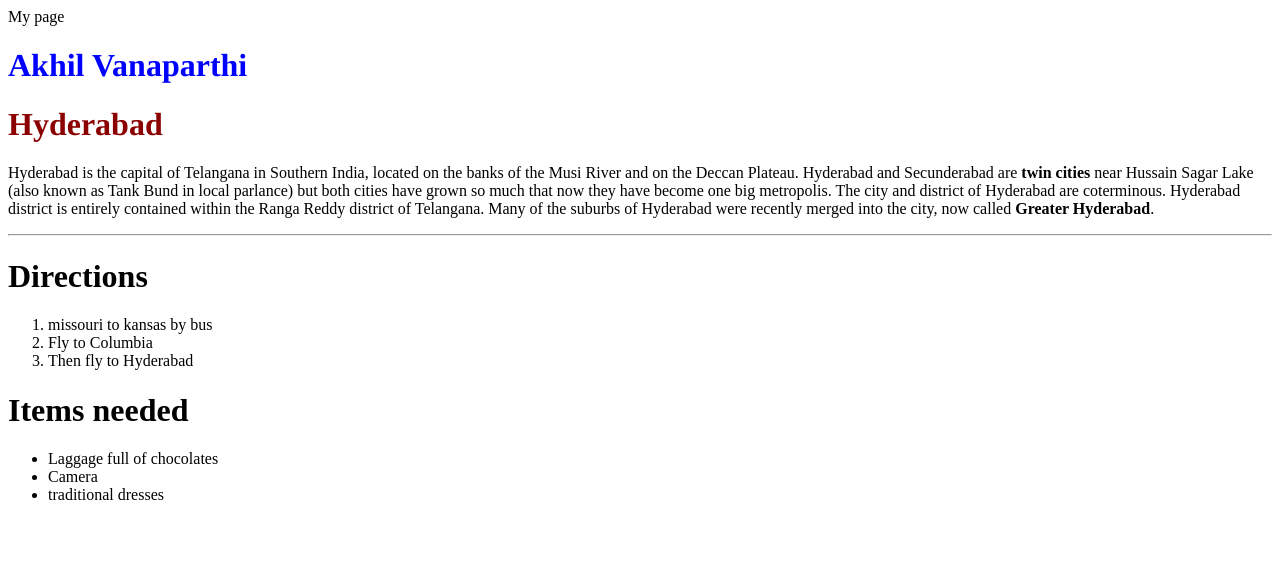
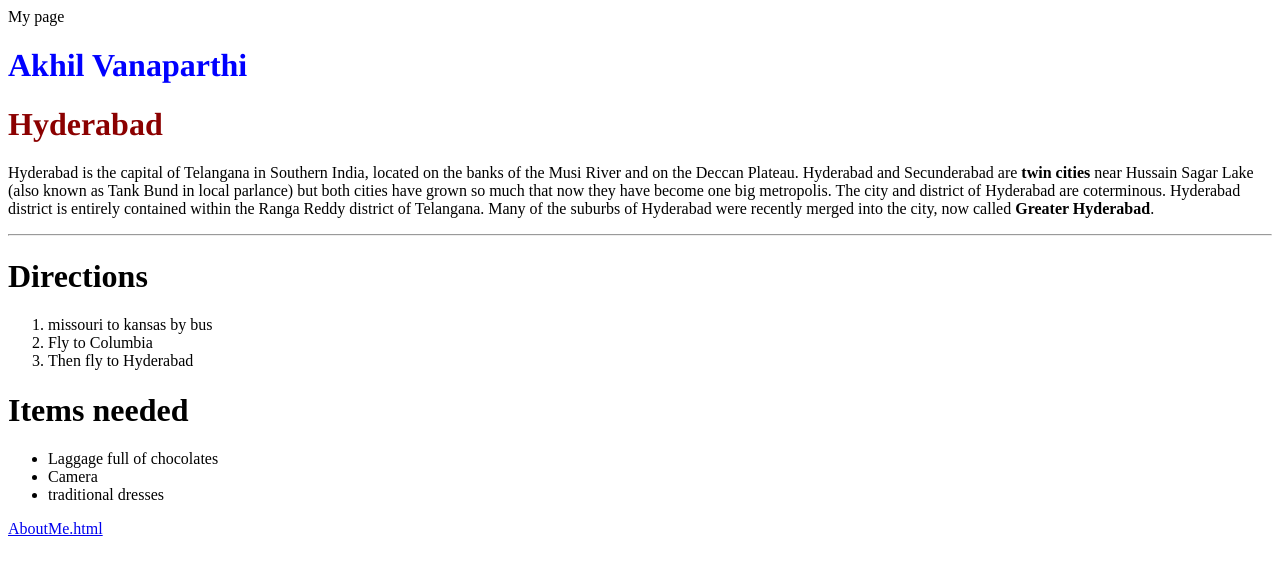
Before and after one commit to 44-563-WebApps-F21/webapps-f21-assignment-3-Akhi49, a plain HTML site: page index.html in a window 1280 px wide. Drawn offline with Linux system fonts and the light colour scheme.

Commit message:
update index.html

```diff
--- a/index.html
+++ b/index.html
@@ -30,5 +30,7 @@
                 <li>Camera</li>
                 <li>traditional dresses</li>
             </ul>
+            <a href="https://github.com/44-563-WebApps-F21/webapps-f21-assignment-3-Akhi49/blob/main/aboutme.html">AboutMe.html</a>
+
         </body>
-</html
+</html>
```
